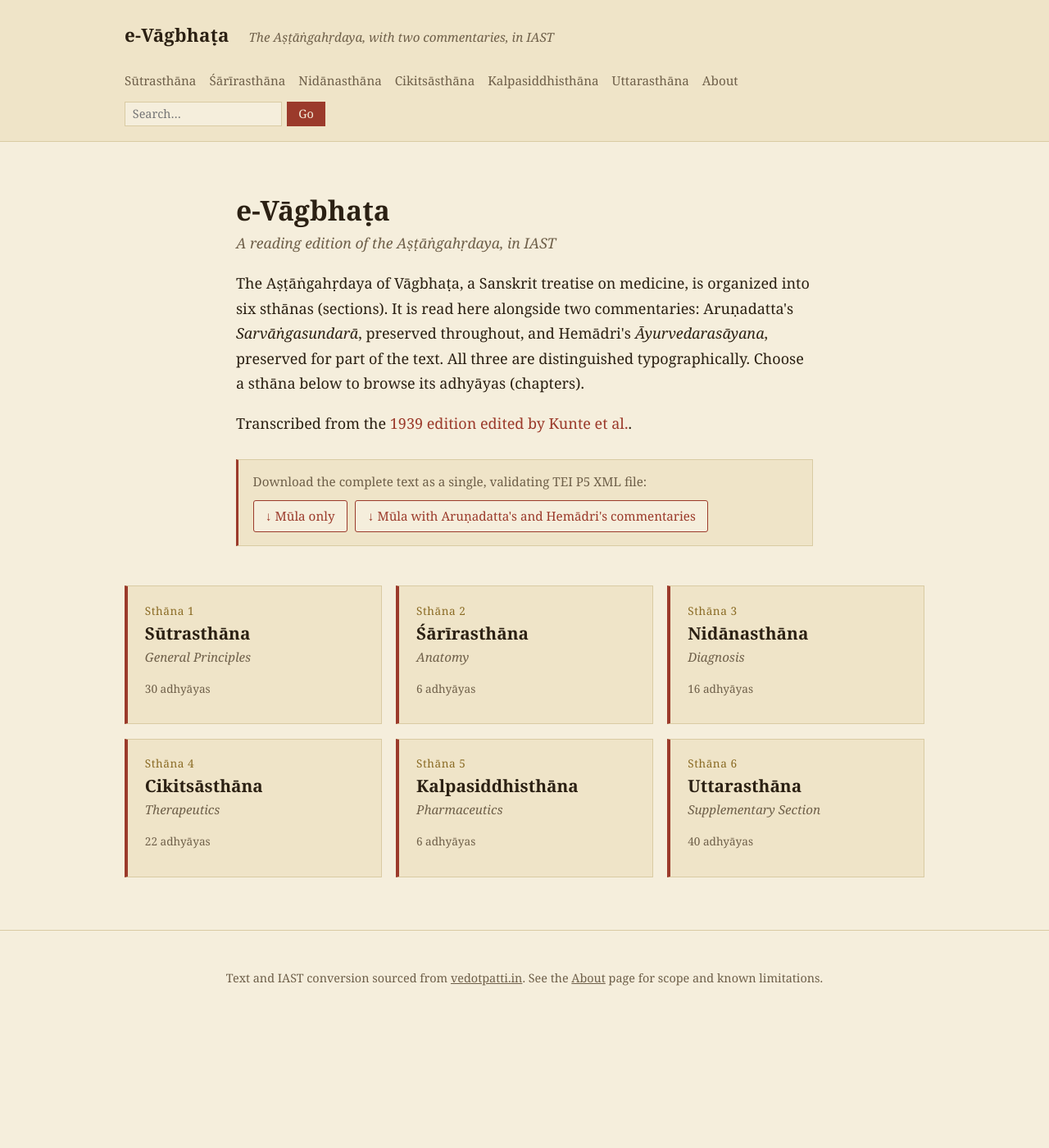
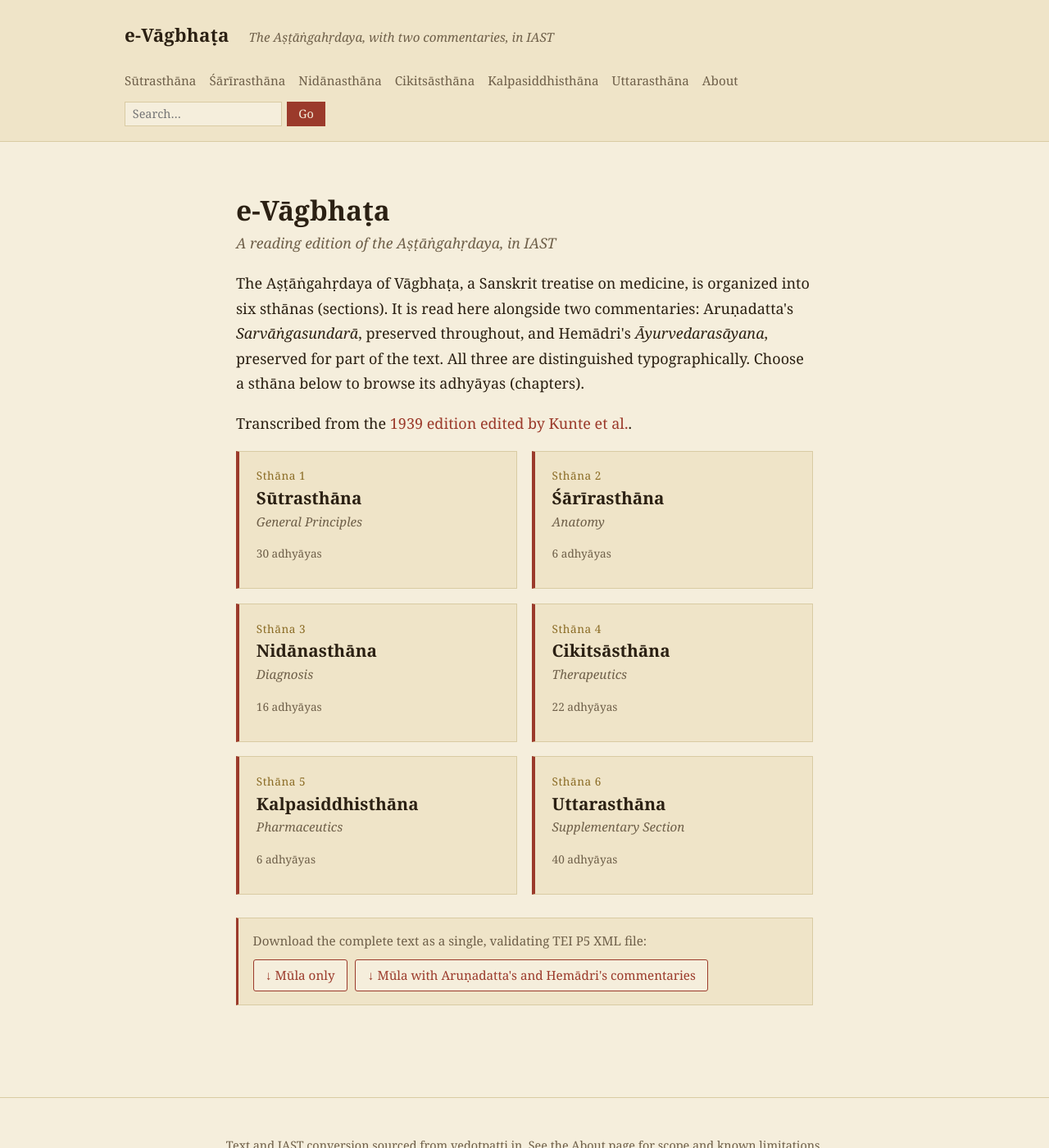
Before and after one commit to sushrutaproject/eHrdaya, a Jekyll site: the page built from index.html, in a window 1280 px wide and 1400 px high. Shown: the whole window at 82% size. Built offline with Jekyll 4.4.1, drawn with Linux system fonts in a browser that asks for light colours; some web fonts are replaced.

Commit message:
move the download button

```diff
--- a/index.html
+++ b/index.html
@@ -16,14 +16,7 @@ title: Home
 
 <p>Transcribed from the <a href="https://n2t.net/ark:/13960/t12p44f4h/">1939 edition edited by Kunte et al.</a>.</p>
 
-  <div class="tei-download">
-    <p>Download the complete text as a single, validating TEI&nbsp;P5 XML file:</p>
-    <div class="tei-buttons">
-      <a class="tei-button" href="{{ '/assets/tei/astangahrdaya-mula.xml' | relative_url }}" download>&#8595; Mūla only</a>
-      <a class="tei-button" href="{{ '/assets/tei/astangahrdaya-full.xml' | relative_url }}" download>&#8595; Mūla with Aruṇadatta's and Hemādri's commentaries</a>
-    </div>
-  </div>
-</div>
+
 
 <div class="sthana-grid">
   {% for s in site.data.sthanas %}
@@ -35,3 +28,12 @@ title: Home
     </a>
   {% endfor %}
 </div>
+
+ <div class="tei-download">
+    <p>Download the complete text as a single, validating TEI&nbsp;P5 XML file:</p>
+    <div class="tei-buttons">
+      <a class="tei-button" href="{{ '/assets/tei/astangahrdaya-mula.xml' | relative_url }}" download>&#8595; Mūla only</a>
+      <a class="tei-button" href="{{ '/assets/tei/astangahrdaya-full.xml' | relative_url }}" download>&#8595; Mūla with Aruṇadatta's and Hemādri's commentaries</a>
+    </div>
+  </div>
+</div>
```
